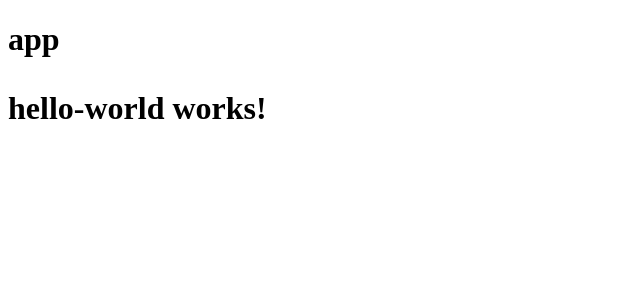
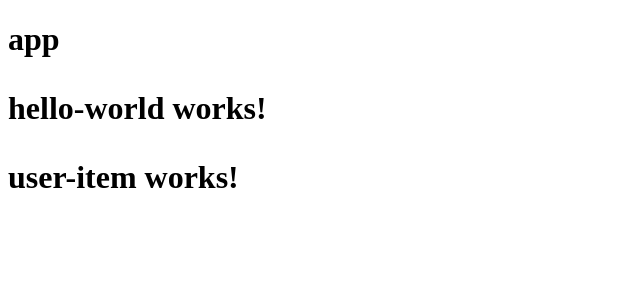
Before and after one commit to vincent-guo/angular2-hello-world, an Angular app: page / in a window 1280 px wide. Shown: the top 300 px of the page, without its empty margins (0-640 px from the left). Built offline with nearby package versions, Linux system fonts and the light colour scheme.

Commit message:
show the user-item view

```diff
--- a/src/app/app.component.html
+++ b/src/app/app.component.html
@@ -2,4 +2,6 @@
   {{title}}
 
   <app-hello-world></app-hello-world>
+
+  <app-user-item></app-user-item>
 </h1>
```
